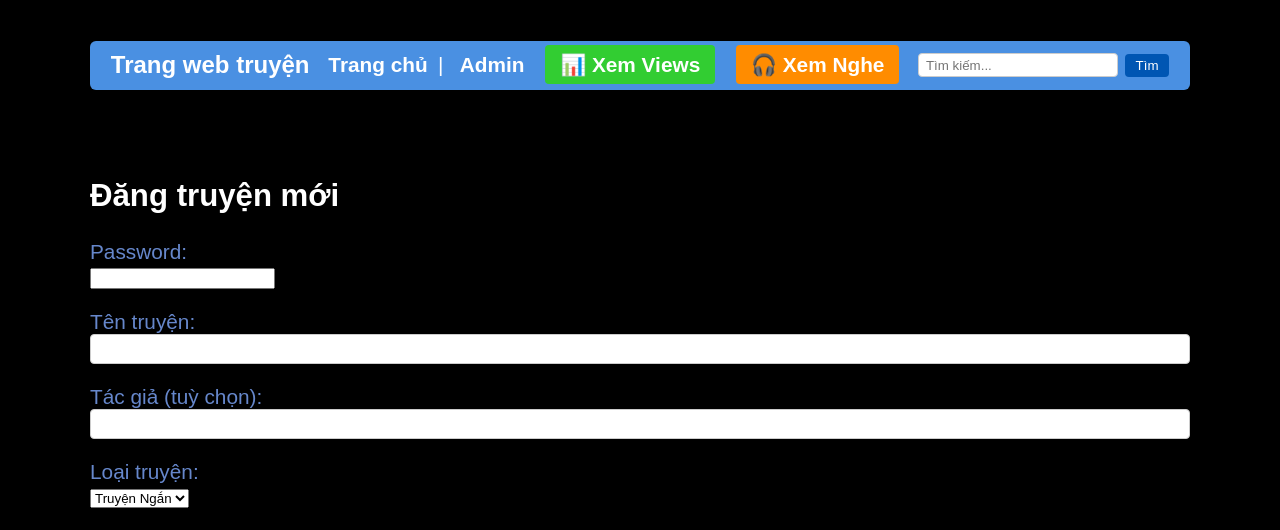
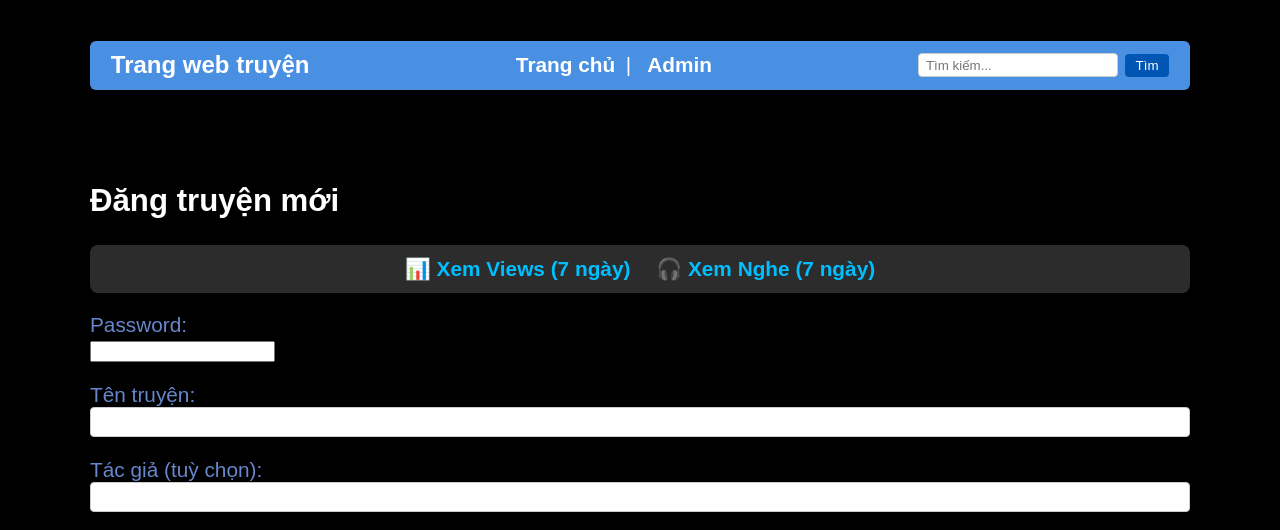
Before and after one commit to tranhiepvn/story-site-flask, a Flask app: page /upload in a window 1280 px wide. Shown: the top 530 px of the page. Run offline with Flask 3, Linux system fonts and the light colour scheme; the visitor is signed in with stand-in values (Sample User, id 1).

Commit message:
move_xem_views_nghe_vô_trang_admin

```diff
--- a/src/templates/layout.html
+++ b/src/templates/layout.html
@@ -136,8 +136,6 @@
         <nav>
           <a href="{{ url_for('index') }}">Trang chủ</a><span class="separator">|</span>
           <a href="{{ url_for('upload_login') }}">Admin</a>
-          <a href="{{ url_for('upload_login', next=url_for('views_analytics')) }}" style="background:#32CD32; color:#000; padding:8px 15px; border-radius:4px; margin-left:15px; text-decoration:none;">📊 Xem Views</a>
-          <a href="{{ url_for('upload_login', next=url_for('hears_analytics')) }}" style="background:#FF8C00; color:#000; padding:8px 15px; border-radius:4px; margin-left:15px; text-decoration:none;">🎧 Xem Nghe</a>
         </nav>
         <form action="{{ url_for('search') }}" method="get" class="search-form">
           <input type="text" name="q" placeholder="Tìm kiếm..." value="{{ request.args.get('q', '') }}">
--- a/src/templates/upload_edit.html
+++ b/src/templates/upload_edit.html
@@ -2,6 +2,11 @@
 {% block title %}Chỉnh sửa truyện{% endblock %}
 {% block content %}
 <h2>Chỉnh sửa truyện</h2>
+
+<div style="background: #2C2C2C; padding: 12px; margin-bottom: 20px; border-radius: 8px; text-align: center;">
+  <a href="{{ url_for('views_analytics') }}" style="color: #00BFFF; margin-right: 20px; text-decoration: none; font-weight: bold;">📊 Xem Views (7 ngày)</a>
+  <a href="{{ url_for('hears_analytics') }}" style="color: #FF8C00; text-decoration: none; font-weight: bold;">🎧 Xem Nghe (7 ngày)</a>
+</div>
 
 {% if error %}
   <p class="error">{{ error }}</p>
--- a/src/templates/upload_new.html
+++ b/src/templates/upload_new.html
@@ -2,6 +2,12 @@
 {% block title %}Đăng truyện mới{% endblock %}
 {% block content %}
 <h2>Đăng truyện mới</h2>
+
+<!-- Thanh điều hướng admin -->
+<div style="background: #2C2C2C; padding: 12px; margin-bottom: 20px; border-radius: 8px; text-align: center;">
+  <a href="{{ url_for('views_analytics') }}" style="color: #00BFFF; margin-right: 20px; text-decoration: none; font-weight: bold;">📊 Xem Views (7 ngày)</a>
+  <a href="{{ url_for('hears_analytics') }}" style="color: #FF8C00; text-decoration: none; font-weight: bold;">🎧 Xem Nghe (7 ngày)</a>
+</div>
 
 {% set show_comments, commented_stories = get_comment_notifications() %}
 {% if show_comments and commented_stories %}
```
